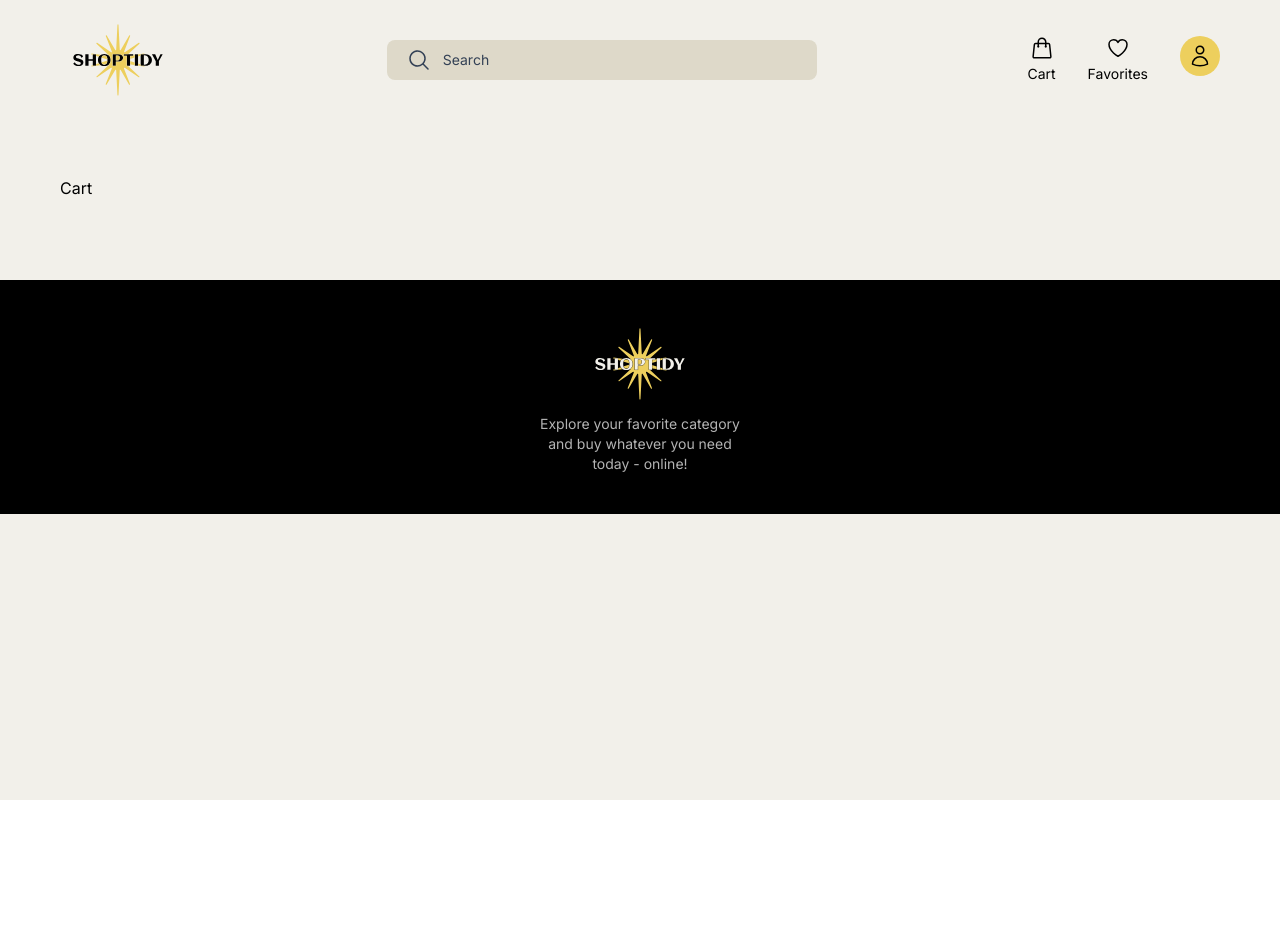
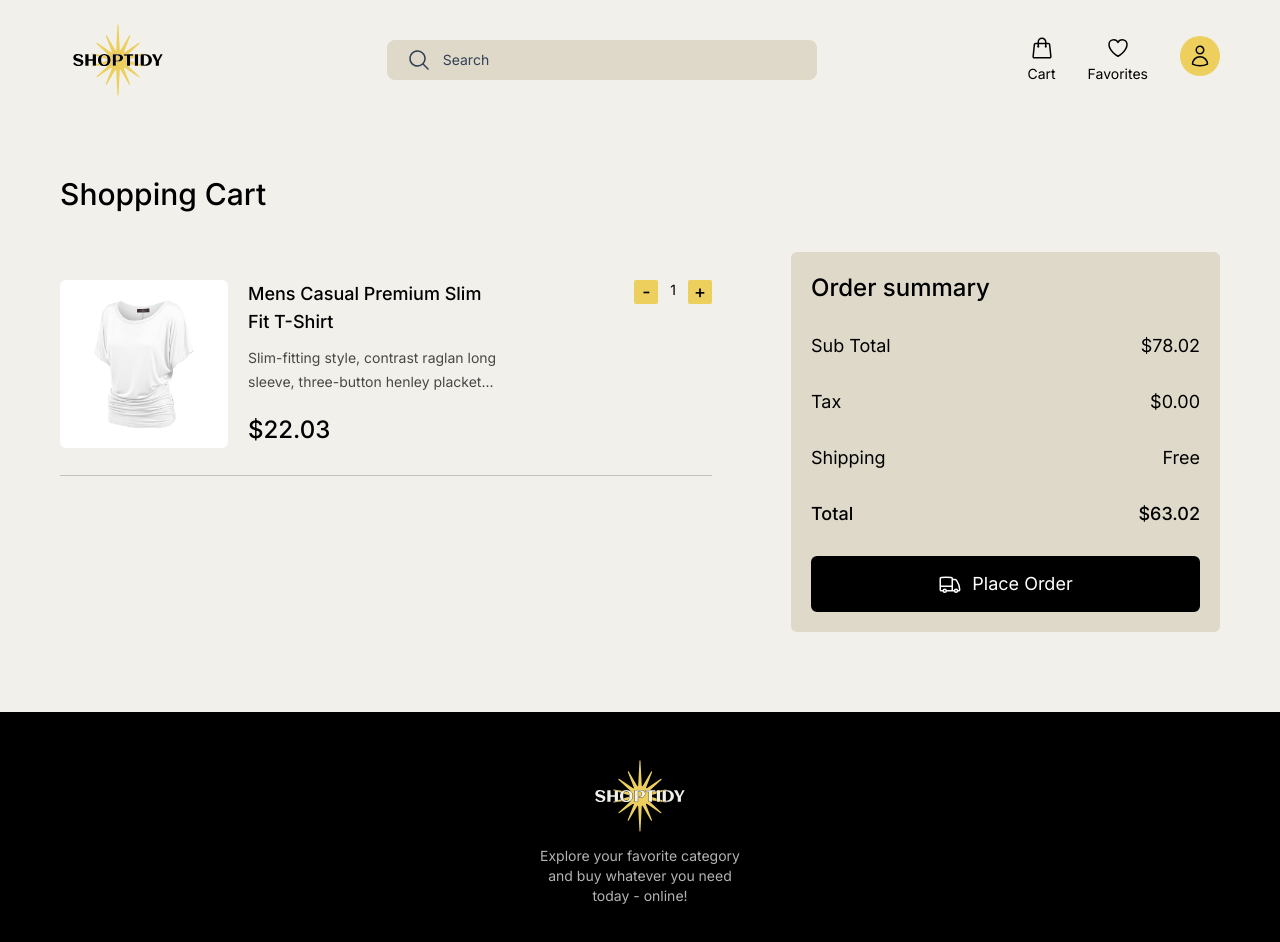
Before and after one commit to andrijaweb/ecommerce-react, a React (Vite) app: page /cart in a window 1280 px wide. Shown: the top 942 px of the page. Before the commit the page ends 800 px from the top, so only its background shows below. Built offline with nearby package versions, Linux system fonts and the light colour scheme.

Commit message:
Login, Signup implemented, minor fixes

```diff
--- a/package.json
+++ b/package.json
@@ -10,9 +10,11 @@
     "preview": "vite preview"
   },
   "dependencies": {
+    "@reduxjs/toolkit": "^2.2.3",
     "react": "^18.2.0",
     "react-dom": "^18.2.0",
     "react-icons": "^5.0.1",
+    "react-redux": "^9.1.0",
     "react-router-dom": "^6.22.3"
   },
   "devDependencies": {
--- a/src/App.jsx
+++ b/src/App.jsx
@@ -6,8 +6,8 @@ import Products, {
 } from "./features/products/Products";
 import Product, { loader as productLoader } from "./features/products/Product";
 import Cart from "./features/cart/Cart";
-import Login from "./features/user/Login";
-import Signup from "./features/user/Signup";
+import Login, { action as loginAction } from "./features/user/Login";
+import Signup, { action as createUserAction } from "./features/user/Signup";
 import AppLayout from "./ui/AppLayout";
 import Error from "./ui/Error";
 
@@ -39,10 +39,12 @@ const router = createBrowserRouter([
       {
         path: "/login",
         element: <Login />,
+        action: loginAction,
       },
       {
         path: "/signup",
         element: <Signup />,
+        action: createUserAction,
       },
     ],
   },
--- a/src/features/cart/Cart.jsx
+++ b/src/features/cart/Cart.jsx
@@ -1,5 +1,69 @@
+import { HiOutlineTruck } from "react-icons/hi2";
+
 function Cart() {
-  return <div>Cart</div>;
+  return (
+    <div className="text-sm">
+      <h1 className="text-3xl font-medium mb-10">Shopping Cart</h1>
+      <div className="flex justify-between">
+        <div>
+          <div className="flex w-[40.75rem] justify-between py-7 relative after:h-px after:bg-black after:absolute after:w-full after:bottom-0 after:left-0 after:opacity-20">
+            <div className="flex">
+              <div className="bg-white p-5 rounded-md w-[10.5rem] flex items-center justify-center">
+                <img className="max-h-32" src="/tshirt.jpg" alt="Product" />
+              </div>
+              <div className="max-w-[16.125rem] ml-5">
+                <h3 className="text-lg font-medium">
+                  Mens Casual Premium Slim Fit T-Shirt
+                </h3>
+                <p className="leading-6 mt-2.5 mb-5 opacity-70">
+                  Slim-fitting style, contrast raglan long sleeve, three-button
+                  henley placket...
+                </p>
+                <p className="text-2xl font-medium">$22.03</p>
+              </div>
+            </div>
+            <div className="flex gap-3">
+              <button className="w-6 h-6 bg-mainYellow rounded-sm text-lg font-medium flex items-center justify-center">
+                -
+              </button>
+              <span>1</span>
+              <button className="w-6 h-6 bg-mainYellow rounded-sm text-lg font-medium flex items-center justify-center">
+                +
+              </button>
+            </div>
+          </div>
+        </div>
+
+        <div>
+          <div className="bg-beigeDarker rounded-md p-5 text-lg w-[26.8125rem]">
+            <h3 className="text-2xl font-medium mb-7">Order summary</h3>
+            <ul className="flex flex-col gap-7">
+              <li className="flex items-center justify-between">
+                <p>Sub Total</p>
+                <p>$78.02</p>
+              </li>
+              <li className="flex items-center justify-between">
+                <p>Tax</p>
+                <p>$0.00</p>
+              </li>
+              <li className="flex items-center justify-between">
+                <p>Shipping</p>
+                <p>Free</p>
+              </li>
+              <li className="flex items-center justify-between font-medium">
+                <p>Total</p>
+                <p>$63.02</p>
+              </li>
+            </ul>
+            <button className="flex items-center justify-center gap-2.5 w-full bg-black border-2 border-black text-white py-3 rounded-md mt-7 hover:bg-transparent hover:text-black transition-all duration-300">
+              <HiOutlineTruck className="text-2xl" />
+              Place Order
+            </button>
+          </div>
+        </div>
+      </div>
+    </div>
+  );
 }
 
 export default Cart;
--- a/src/features/user/Login.jsx
+++ b/src/features/user/Login.jsx
@@ -1,7 +1,11 @@
 import { HiChevronRight } from "react-icons/hi2";
-import { Link } from "react-router-dom";
+import { Form, Link, redirect, useNavigation } from "react-router-dom";
+import { Login as apiLogin } from "../../services/apiEcommerce";
 
 function Login() {
+  const navigation = useNavigation();
+  const isSubmitting = navigation.state === "submitting";
+
   return (
     <div className="bg-beigeDarker rounded-md px-10 pt-10 pb-12 max-w-[54.625rem] mx-auto">
       <header className="flex flex-col items-center justify-center">
@@ -10,12 +14,13 @@ function Login() {
         <p className="text-sm opacity-70">Please enter your details</p>
       </header>
 
-      <form className="max-w-[26.875rem] mx-auto text-sm" autocomplete="off">
+      <Form method="POST" className="max-w-[26.875rem] mx-auto text-sm">
         <div className="flex flex-col gap-2.5 mb-5">
-          <label className="font-medium">Email</label>
+          <label className="font-medium">Username</label>
           <input
             type="text"
-            placeholder="johndoe@gmail.com"
+            name="username"
+            placeholder="johndoe"
             className="self-start w-full bg-transparent p-2.5 border-2 border-slate-600 rounded-md"
           />
         </div>
@@ -24,7 +29,7 @@ function Login() {
           <label className="font-medium">Password</label>
           <input
             type="password"
-            autocomplete="off"
+            name="password"
             className="self-start w-full bg-transparent p-2.5 border-2 border-slate-600 rounded-md"
           />
         </div>
@@ -36,20 +41,23 @@ function Login() {
             name="remember"
             className="h-3.5 w-3.5 accent-yellow-400 focus:outline-none focus:ring focus:ring-yellow-400 focus:ring-offset-1 mr-2"
           />
-          <label for="remember" className="text-sm opacity-70">
+          <label htmlFor="remember" className="text-sm opacity-70">
             Remember me
           </label>
         </div>
 
-        <button className="w-full bg-black rounded-md text-white py-3 border-2 border-black hover:bg-transparent hover:text-black transition-all duration-300 mt-8 mb-5">
-          Login
+        <button
+          className="w-full bg-black rounded-md text-white py-3 border-2 border-black hover:bg-transparent hover:text-black transition-all duration-300 mt-8 mb-5"
+          disabled={isSubmitting}
+        >
+          {isSubmitting ? "Logging in..." : "Login"}
           <HiChevronRight className="inline ml-2" />
         </button>
-      </form>
+      </Form>
       <p className="text-sm max-w-[26.875rem] mx-auto">
         Don't have an account?{" "}
         <span>
-          <Link to="/signup" className="text-blue-600" href="/">
+          <Link to="/signup" className="text-blue-600">
             Sign up
           </Link>
         </span>
@@ -58,4 +66,18 @@ function Login() {
   );
 }
 
+export async function action({ request }) {
+  const formData = await request.formData();
+  const data = Object.fromEntries(formData);
+  const credentials = {
+    username: data.username,
+    password: data.password,
+  };
+
+  const token = await apiLogin(credentials);
+  console.log(token);
+
+  return redirect("/");
+}
+
 export default Login;
--- /dev/null
+++ b/src/features/user/userSlice.js
@@ -0,0 +1,35 @@
+import { createSlice } from "@reduxjs/toolkit";
+
+const initialState = {
+  username: "",
+  email: "",
+  password: "",
+  phone: "",
+  address: "",
+};
+
+const userSlice = createSlice({
+  name: "user",
+  initialState,
+  reducers: {
+    updateName(state, action) {
+      state.username = action.payload;
+    },
+    updateEmail(state, action) {
+      state.email = action.payload;
+    },
+    updatePassword(state, action) {
+      state.password = action.payload;
+    },
+    updatePhone(state, action) {
+      state.phone = action.payload;
+    },
+    updateAddress(state, action) {
+      state.address = action.payload;
+    },
+  },
+});
+
+export const { updateName } = userSlice.actions;
+
+export default userSlice.reducer;
--- a/src/main.jsx
+++ b/src/main.jsx
@@ -2,9 +2,13 @@ import React from "react";
 import ReactDOM from "react-dom/client";
 import App from "./App.jsx";
 import "./index.css";
+import { Provider } from "react-redux";
+import store from "./store.js";
 
 ReactDOM.createRoot(document.getElementById("root")).render(
   <React.StrictMode>
-    <App />
+    <Provider store={store}>
+      <App />
+    </Provider>
   </React.StrictMode>
 );
--- a/src/services/apiEcommerce.js
+++ b/src/services/apiEcommerce.js
@@ -15,3 +15,46 @@ export async function getProduct(id) {
   const data = await res.json();
   return data;
 }
+
+// export async function getUsers() {
+//   const res = await fetch(`${BASE_URL}/users`);
+//   if (!res.ok) throw Error("Error while fetching all users.");
+
+//   const data = await res.json();
+//   return data;
+// }
+
+export async function createUser(newUser) {
+  try {
+    const res = await fetch(`${BASE_URL}/users`, {
+      method: "POST",
+      body: JSON.stringify(newUser),
+      headers: {
+        "Content-Type": "application/json",
+      },
+    });
+
+    if (!res.ok) throw Error();
+    const data = await res.json();
+  } catch {
+    throw Error("Failed creating new user");
+  }
+}
+
+export async function Login(credentials) {
+  try {
+    const res = await fetch(`${BASE_URL}/auth/login`, {
+      method: "POST",
+      body: JSON.stringify(credentials),
+      headers: {
+        "Content-Type": "application/json",
+      },
+    });
+
+    if (!res.ok) throw Error();
+    const data = await res.json();
+    return data;
+  } catch {
+    throw Error("Failed logging in!");
+  }
+}
--- /dev/null
+++ b/src/store.js
@@ -0,0 +1,11 @@
+import { configureStore } from "@reduxjs/toolkit";
+
+import userReducer from "./features/user/userSlice";
+
+const store = configureStore({
+  reducer: {
+    user: userReducer,
+  },
+});
+
+export default store;
--- a/src/ui/Navbar.jsx
+++ b/src/ui/Navbar.jsx
@@ -29,7 +29,7 @@ function Navbar() {
         </li>
         <li>
           <Link
-            to="/"
+            to="/login"
             className="flex flex-col items-center justify-center p-2 rounded-full bg-mainYellow"
           >
             <HiOutlineUser className="text-2xl" />
```
Also changed, not shown: src/features/user/Signup.jsx (+33 -23 lines), tshirt.jpg (added), 1 other file (tests, documents, lock files or other folders).
